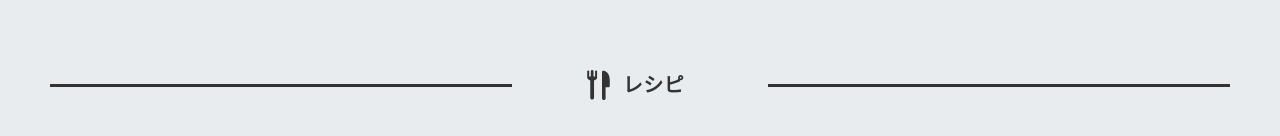
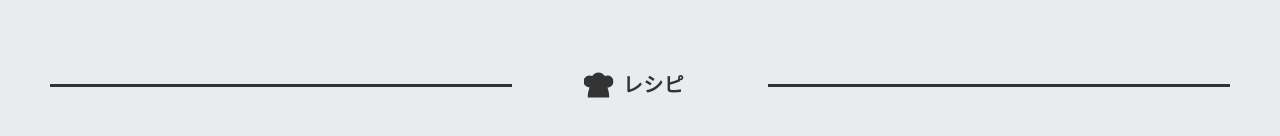
Before and after one commit to kanade-nishikawa/meal-planning-front, a Nuxt app: page / in a window 1280 px wide. Shown: the part 520-656 px from the top of the page. Built offline with nearby package versions, Linux system fonts and the light colour scheme.

Commit message:
ファイルパスが間違えていたので修正

```diff
--- a/assets/css/style.css
+++ b/assets/css/style.css
@@ -270,7 +270,7 @@ ul {
     width: 20px;
     height: 20px;
     transform: scale(1.5) translateY(2px) translateX(-5px);
-    background: url(../images/meals.svg) no-repeat;
+    background: url(../images/menus.svg) no-repeat;
     background-size: contain;
   }
   .menuArea {
```
